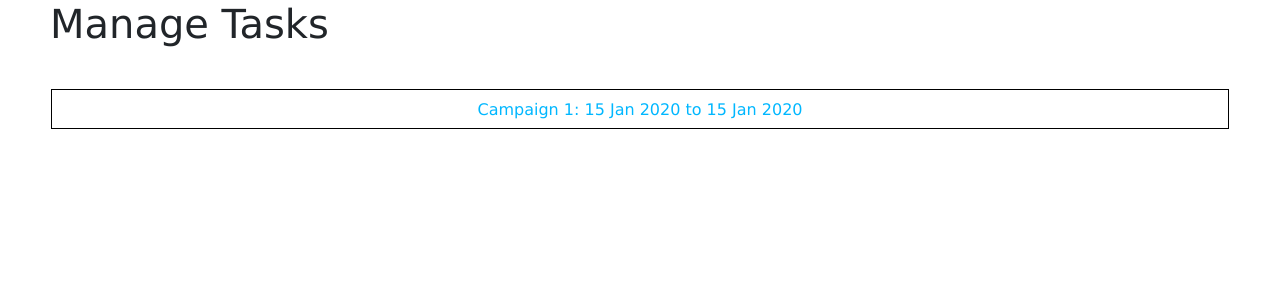
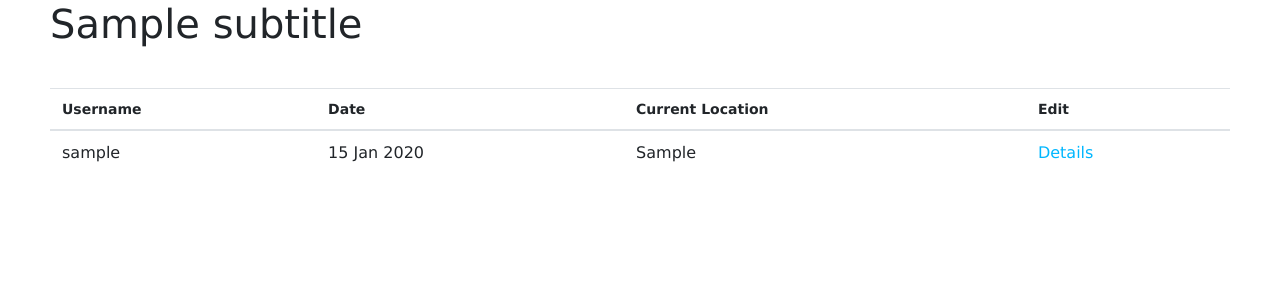
Before and after one commit to samleung314/SuperCanvasser, a Node project: template SuperCanvasser/views/viewTasks.hbs in a window 1280 px wide. Shown: the part 100-400 px from the top of the page. Run offline with Node 20 templates, Linux system fonts and the light colour scheme; the template is opened without the code that fills it: most values are stand-ins (such as "Sample title", 1, 10 or a date in 2020); some libraries are stand-ins or nearby versions.

Commit message:
finished viewing all tasks

```diff
--- a/SuperCanvasser/routes/databaseHelper.js
+++ b/SuperCanvasser/routes/databaseHelper.js
@@ -110,7 +110,8 @@ module.exports = {
 
     getTasks: async function(campaignId) { // Get all tasks for specific canvassing assignment
         return new Promise(function(resolve, reject) {
-            db.collection('tasks').find({'campaignID': campaignId}, function(err, ret) {
+            intId = parseInt(campaignId)
+            db.collection('tasks').find({'campaignID': intId}, function(err, ret) {
                 if (ret) {
                     resolve(ret.toArray()); // Resolve, return found tasks
                 }
--- a/SuperCanvasser/routes/index.js
+++ b/SuperCanvasser/routes/index.js
@@ -274,9 +274,9 @@ router.get('/viewTasks/:id', async function(req, res, next) {
     tasks = await dbHelper.getTasks(id); // Load the tasks based on the canvassing id    console.log(id);
     console.log(tasks);
     winston.info('Viewing Tasks for Canvassing Assignment: ' + id)
-    if (admin) {
+    if (manager) {
         winston.info('View Tasks: Manager level access')
-        res.render('viewTasks', { title: "SuperCanvasser", subtitle: "View Tasks", tasks, logged: logValue, user, admin: admin, manager: manager, canvasser});
+        res.render('viewTasks', { title: "SuperCanvasser", subtitle: "View Tasks", tasks, logged: logValue, admin: admin, manager: manager, canvasser});
     } else {
         winston.info('View Tasks: Non-manager level access')
         res.render('index', {title: "SuperCanvasser", logged: logValue});
--- a/SuperCanvasser/views/viewTasks.hbs
+++ b/SuperCanvasser/views/viewTasks.hbs
@@ -1,13 +1,27 @@
-<h1>Manage Tasks</h1>
+<h1>{{subtitle}}</h1>
 <br>
 <br>
-<div id="tasks">
-    {{#each task}}
-        <a href="campaign/{{id}}">
-            <div id="campaign{{id}}" class="campaign">
-                <center><p style="font-size: 16px;">Campaign {{id}}: {{startDate}} to {{endDate}}</p></center>
-            </div>
-        </a>
-    {{/each}}
-</div>
-<link rel='stylesheet' href='/stylesheets/campaigns.css'/>
+<table class="table">
+    <thead>
+        <tr>
+            <th scope="col">Username</th>
+            <th scope="col">Date</th>
+            <th scope="col">Current Location</th>
+            <th scope="col">Edit</th>
+        </tr>
+    </thead>
+    <tbody>
+    <div id="tasks">
+        {{#each tasks}}
+            <tr>
+                <div id="{{taskID}}" class="campaign">
+                    <td><p style="font-size: 16px;">{{username}}</p></td>
+                    <td><p style="font-size: 16px;">{{date}}</p></td>
+                    <td><p style="font-size: 16px;">{{currentLocation}}</p></td>
+                    <td><p style="font-size: 16px;"><a href="/viewTask/{{taskID}}">Details</a></p></td>
+                </div>
+            </tr>
+        {{/each}}
+    </div>
+    </tbody>
+</table>
```
